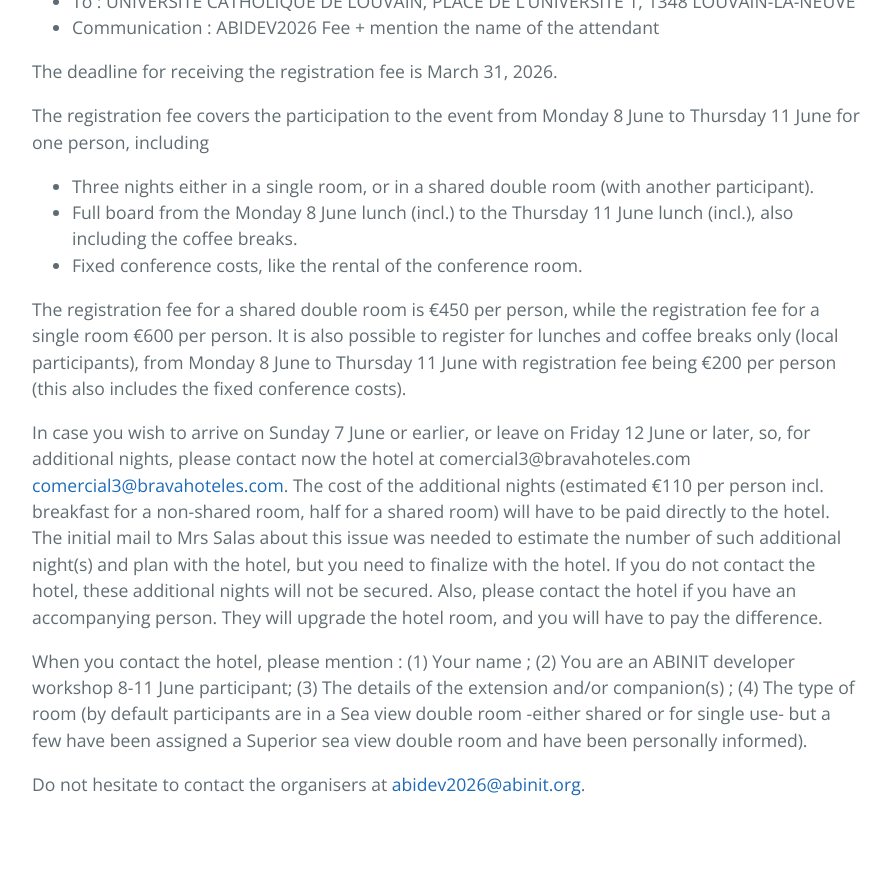
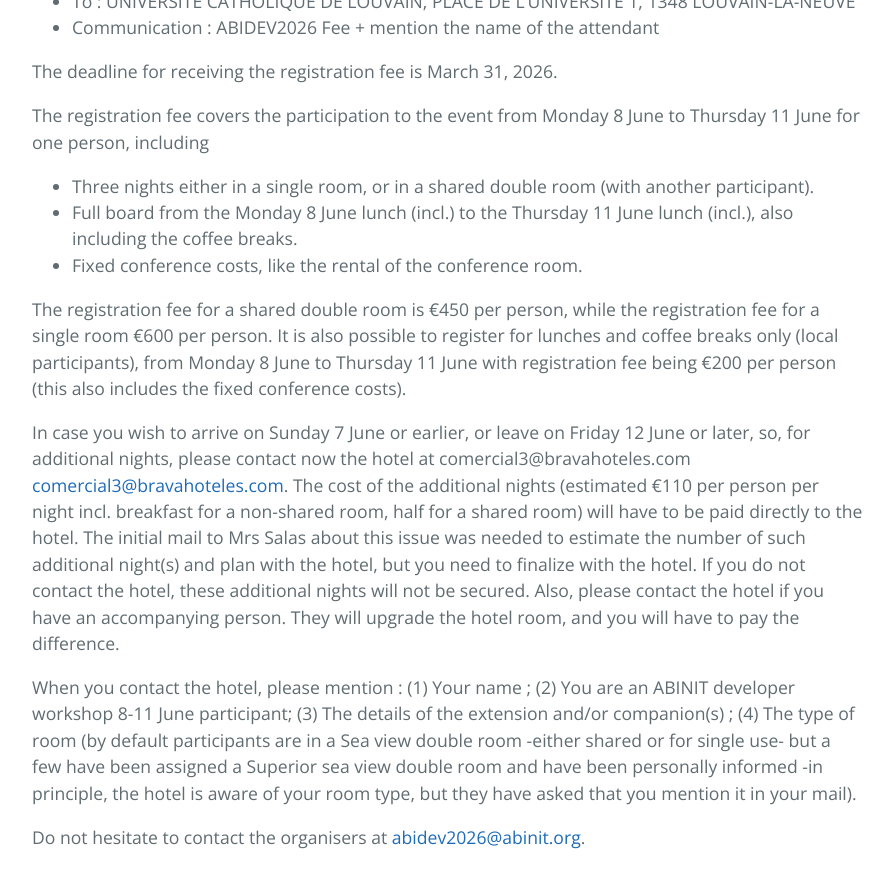
Before and after one commit to abinit/abidev2026, a Jekyll site: the page built from docs/registration.md, in a window 1280 px wide and 900 px high, scrolled down 947 px. Shown: the top 888 px of the window, without its empty margins (192-1085 px from the left). Built offline with Jekyll 4.4.1, drawn with Linux system fonts in a browser that asks for light colours; the repository's description, which GitHub fills in, is left out; before the commit the page ends 1794 px from its top, so only the background shows below that.

Commit message:
Update info registration.md

```diff
--- a/docs/registration.md
+++ b/docs/registration.md
@@ -42,14 +42,15 @@ from Monday 8 June to Thursday 11 June with registration fee being €200 per pe
 In case you wish to arrive on Sunday 7 June or earlier, or leave on Friday 12 June or later, so, for additional nights,
 please contact now the hotel at comercial3@bravahoteles.com
 <a href="mailto:comercial3@bravahoteles.com">comercial3@bravahoteles.com</a>.
-The cost of the additional nights (estimated €110 per person incl. breakfast for a non-shared room, half for a shared room) will have to be paid directly to the hotel.
+The cost of the additional nights (estimated €110 per person per night incl. breakfast for a non-shared room, half for a shared room) will have to be paid directly to the hotel.
 The initial mail to Mrs Salas about this issue was needed to estimate the number of such additional night(s) and plan with the hotel, but you need to finalize with the hotel.
 If you do not contact the hotel, these additional nights will not be secured.
 Also, please contact the hotel if you have an accompanying person. They will upgrade the hotel room, and you will have to pay the difference.
 
 When you contact the hotel, please mention : (1) Your name ; (2) You are an ABINIT developer workshop 8-11 June participant;
 (3) The details of the extension and/or companion(s) ; (4) The type of room
-(by default participants are in a Sea view double room -either shared or for single use- but a few have been assigned a Superior sea view double room and have been personally informed).
+(by default participants are in a Sea view double room -either shared or for single use-
+but a few have been assigned a Superior sea view double room and have been personally informed -in principle, the hotel is aware of your room type, but they have asked that you mention it in your mail).
 
 Do not hesitate to contact the organisers at
 <a href="mailto:abidev2026@abinit.org">abidev2026@abinit.org</a>.
```
